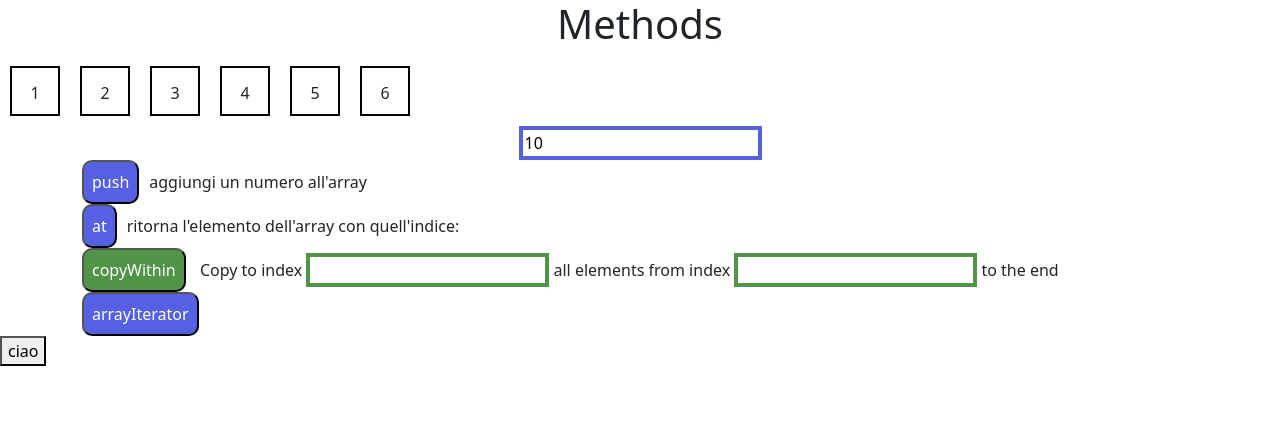
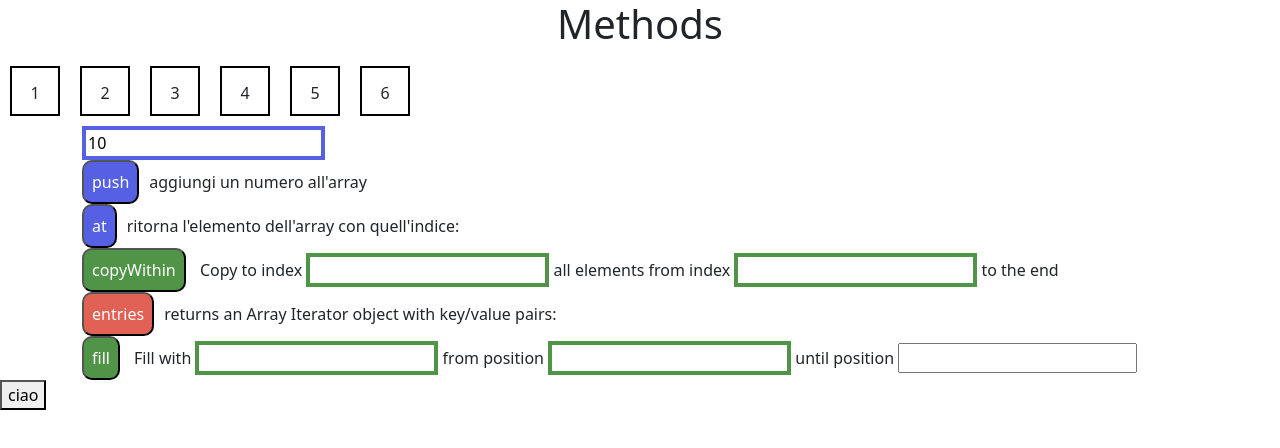
Before and after one commit to Federicaye/fundamentals, a Vue app: page / in a window 1280 px wide. Shown: the top 448 px of the page. Built offline with nearby package versions, Linux system fonts and the light colour scheme.

Commit message:
fill methods

```diff
--- a/src/App.vue
+++ b/src/App.vue
@@ -2,8 +2,9 @@
   <div>
     <h1>Methods</h1>
     <ArraysComponent />
-    <div class="insertNumber"><input type="number" v-model="data.numberUser" class="input-blue"></div>
+
     <div class="container">
+      <div class="insertNumber"><input type="number" v-model="data.numberUser" class="input-blue"></div>
       <div>
         <button @click="data.actions.pushArray(data.numberUser)" class="button-blue">push</button>
         <span>aggiungi un numero all'array</span>
@@ -13,12 +14,17 @@
         <span>ritorna l'elemento dell'array con quell'indice: {{ data.numberAt }}</span>
       </div>
        <div>
-        <button @click="data.actions.copyWithinArray(data.x, data.y)" class="button-green">copyWithin</button>
-        <span>  Copy to index <input type="number" v-model="data.x" class="input-green"> all elements from index <input type="number" v-model="data.y" class="input-green"> to the end</span>
+        <button @click="data.actions.copyWithinArray(data.variabileA, data.variabileB)" class="button-green">copyWithin</button>
+        <span>  Copy to index <input type="number" v-model="data.variabileA" class="input-green"> all elements from index <input type="number" v-model="data.variabileB" class="input-green"> to the end</span>
       </div>
       <div>
-        <button @click="data.actions.entriesArray()" class="button-blue">arrayIterator</button>
-        <span v-for="(array, index) in data.arrayIterator">{{ array }}</span>
+        <button @click="data.actions.entriesArray()" class="button-orange">entries</button>
+        <span>returns an Array Iterator object with key/value pairs: </span>
+        <span v-for="(array, index) in data.arrayIterator"> {{ array }}</span>
+      </div>
+      <div>
+        <button @click="data.actions.fillArray(data.variabileC, data.variabileD, data.variabileE)" class="button-green">fill</button>
+        <span>  Fill with <input type="number" v-model="data.variabileC" class="input-green"> from position <input type="number" v-model="data.variabileD" class="input-green">  until position <input type="number" v-model="data.variabileE"></span>
       </div>
     </div>
   </div>
@@ -49,10 +55,10 @@ h1 {
   text-align: center
 }
 
-.insertNumber {
+/* .insertNumber {
   text-align: center;
 
-}
+} */
 
 .input-blue {
   border: 4px solid rgb(85, 97, 226);
@@ -70,6 +76,14 @@ h1 {
   margin-right: 10px;
 }
 
+.button-orange {
+  padding: 8px;
+  color: white;
+  background-color: rgb(226, 97, 85);
+  border-radius: 10px;
+  margin-right: 10px;
+}
+
 .button-green {
   padding: 8px;
   color: white;
--- a/src/data.js
+++ b/src/data.js
@@ -15,6 +15,10 @@ export const data = reactive({
         entriesArray() {
            data.arrayIterator = data.arrayNumbers.entries();
            console.log(data.arrayIterator);
+        },
+        fillArray(x, y, z) {
+            data.arrayNumbers.fill(x, y, z);
+            console.log(arrayNumbers);
         }
 
 
@@ -22,7 +26,12 @@ export const data = reactive({
     },
     numberUser: "10",
     numberAt: "",
-    arrayIterator: []
+    arrayIterator: [],
+    variabileA: "",
+    variabileB: "",
+    variabileC: "",
+    variabileD: "",
+    variabileE: "",
 
 })
 /*  pushArray(array) {
```
